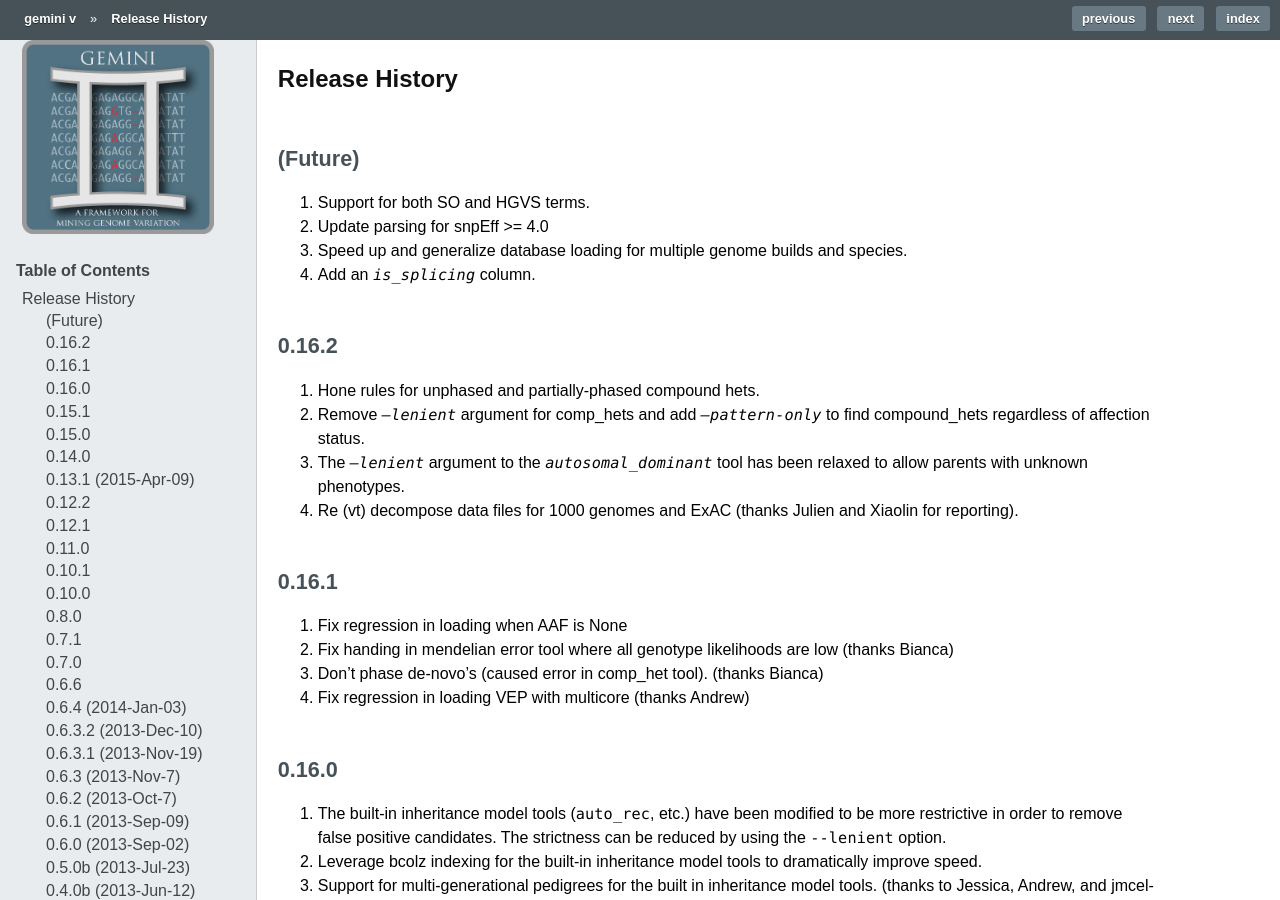
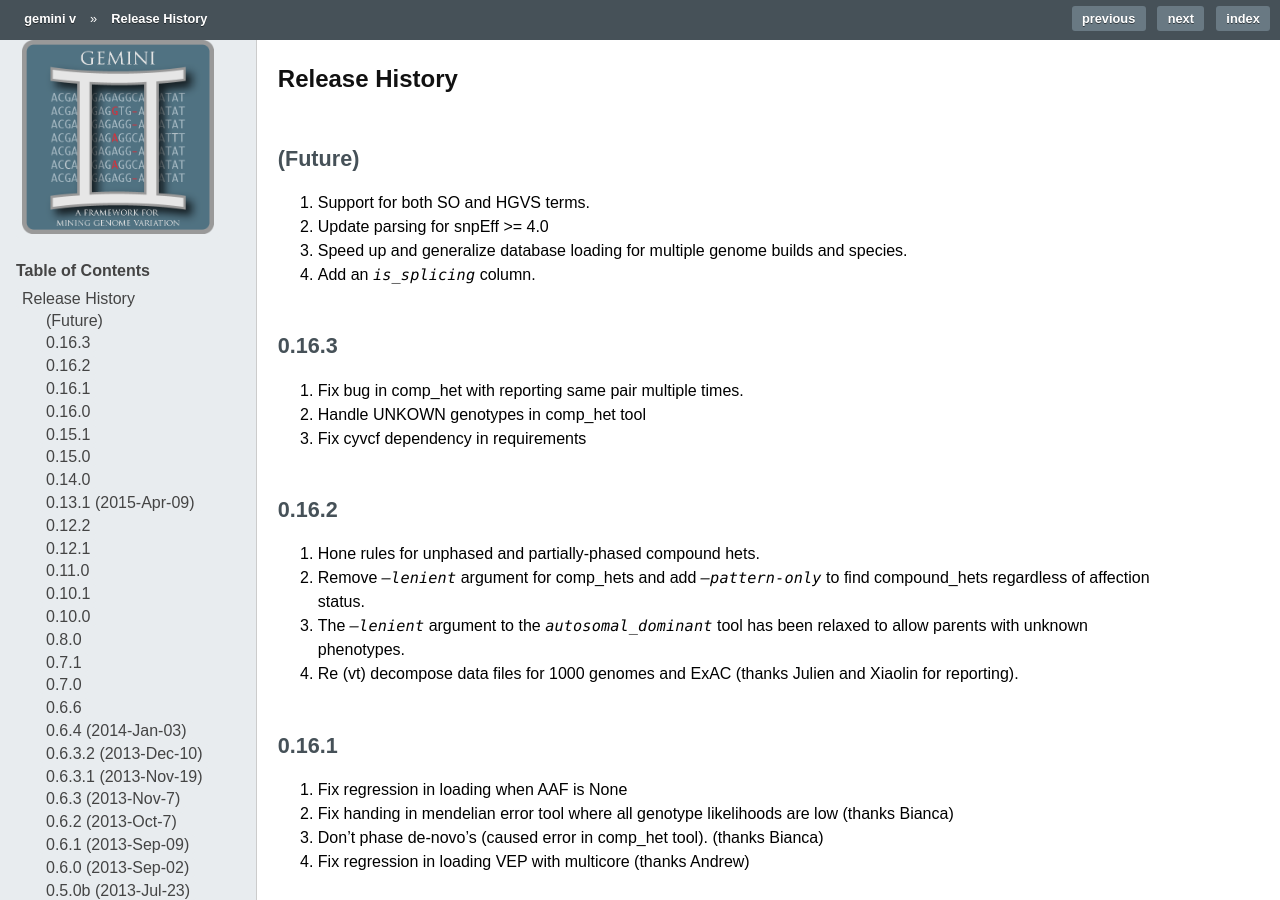
Before and after one commit to arq5x/gemini, a Sphinx documentation site: the page built from docs/content/history.rst, in a window 1280 px wide and 900 px high. Built offline with Sphinx 7.4.7, drawn with Linux system fonts in a browser that asks for light colours; formulas are drawn with MathJax 3; the version number could not be read and is left out; comment, search, counter and statistics services are not loaded.

Commit message:
update history

```diff
--- a/docs/content/history.rst
+++ b/docs/content/history.rst
@@ -8,6 +8,13 @@ Release History
 #. Update parsing for snpEff >= 4.0
 #. Speed up and generalize database loading for multiple genome builds and species.
 #. Add an `is_splicing` column.
+
+0.16.3
+======
+#. Fix bug in comp_het with reporting same pair multiple times.
+#. Handle UNKOWN genotypes in comp_het tool
+#. Fix cyvcf dependency in requirements
+
 
 0.16.2
 =======================================
```
